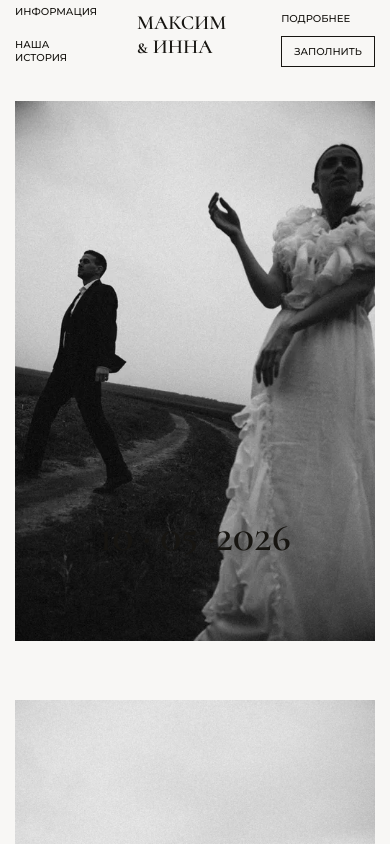
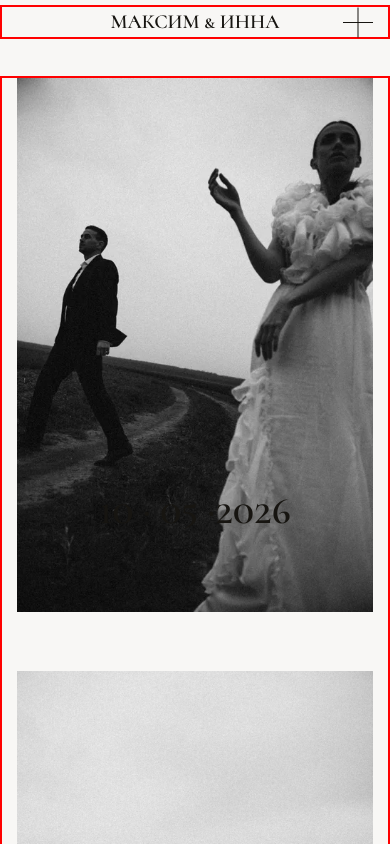
Before and after one commit to maxsotnikov/wedding-invite, a React (Vite) app: page / in a window 390 px wide. Shown: the top 844 px of the page. Built offline with nearby package versions, Linux system fonts and the light colour scheme.

Commit message:
start adding adaptive for header, make burgerButton

```diff
--- a/src/pages/home/main/sections/schedule/SсheduleSection.module.scss
+++ b/src/pages/home/main/sections/schedule/SсheduleSection.module.scss
@@ -60,8 +60,7 @@
 
     & > span:first-child {
       font-family: 'Cormorant SC', sans-serif;
-      font-weight: 500;
-      font-size: clamp(20px, 5vw, 80px);
+      font-size: clamp(1rem, 5.8vw, 6rem);
     }
 
     & > span:last-child {
--- a/src/pages/home/main/sections/timer/Timer/Timer.module.scss
+++ b/src/pages/home/main/sections/timer/Timer/Timer.module.scss
@@ -2,7 +2,7 @@
   display: flex;
   justify-content: center;
   width: 100%;
-  column-gap: clamp(50px, 2vw, 4vw);
+  column-gap: clamp(70px, 2vw, 200px);
 
 
   & > div {
@@ -17,7 +17,7 @@
       font-size: clamp(30px, 10vw, 150px);
     }
     & > span:last-child {
-      font-size: clamp(0.8rem, 1.3vw, 1.6rem);
+      font-size: clamp(16px, 1.3vw, 30px);
     }
   }
 }
--- a/src/pages/home/main/sections/timer/TimerSection.module.scss
+++ b/src/pages/home/main/sections/timer/TimerSection.module.scss
@@ -11,8 +11,6 @@
   background-repeat: no-repeat;
   background-size: cover;
   background-position: 0 50%;
-
-
 
   &::before {
     content: '';
--- a/src/pages/home/main/sections/timer/TimerSection.tsx
+++ b/src/pages/home/main/sections/timer/TimerSection.tsx
@@ -7,7 +7,7 @@ export const TimerSection = () => {
       <div className={style.container}>
         <div className={style.content}>
           <h2 className={style.title}>Обратный отсчет</h2>
-          <Timer date={new Date('2026-05-10T16:00:00Z')} />
+          <Timer date={new Date('2026-05-10T16:00:00+03:00')} />
         </div>
       </div>
     </section>
--- a/src/styles/globalStyles.scss
+++ b/src/styles/globalStyles.scss
@@ -24,7 +24,7 @@ section {
 
 h2, h3 {
   font-family: 'Cormorant SC', sans-serif;
-  font-weight: 500;
+  font-weight: inherit;
 }
 
 a {
@@ -43,9 +43,9 @@ button {
   transition: opacity 0.1s linear;
   cursor: pointer;
 
-  font-family: 'Montserrat', sans-serif;
-  font-weight: 500;
-  font-size: clamp(10px, 1vw, 15px);
+  font-family: inherit;
+  font-weight: inherit;
+  font-size: clamp(14px, 1vw, 18px);
   color: $secondaryColor;
 
   &:hover {
@@ -58,5 +58,5 @@ button {
   width: 100%;
   padding-inline: clamp(15px, 1vw, 50px);
   margin: 0 auto;
-//  border: 2px solid red;
+  border: 2px solid red;
 }
--- a/src/styles/mixins.scss
+++ b/src/styles/mixins.scss
@@ -1,8 +1,8 @@
 @use 'variables' as *;
 
 @mixin media($media) {
-  @if $media == s {
-    @media (max-width: $s) { @content; }
+  @if $media == tablet {
+    @media (max-width: $tablet) { @content; }
   }
   @else if $media == m {
     @media (max-width: $m) { @content; }
--- a/src/styles/variables.scss
+++ b/src/styles/variables.scss
@@ -3,8 +3,4 @@ $primaryColor: hsla(40, 15%, 7.84%, 1);
 $secondaryColor: hsla(40,17.65%,96.67%,1);
 
 //------------breakpoints----------
-$s: 576px;
-$m: 768px;
-$l: 992px;
-$xl: 1200px;
-$xxl: 1400px;
+$tablet: 1024px;
--- a/src/widgets/header/Header.module.scss
+++ b/src/widgets/header/Header.module.scss
@@ -1,10 +1,11 @@
 @use "@/styles/globalStyles" as *;
 @use '@/assets/fonts/fonts' as *;
+@use '@/styles/mixins' as *;
 
 .header {
   padding: 1.4vw 0;
 
-  font-size: clamp(10px, 1vw, 15px);
+  font-size: clamp(12px, 1vw, 18px);
 }
 
 .container {
@@ -19,10 +20,27 @@
   justify-self: end;
 }
 
+.navLeft, .navRight, {
+  @include media(tablet) {
+    display: none;
+  }
+;
+}
+
 .title {
   justify-self: center;
+  grid-column: 2;
 
   font-family: 'Cormorant SC', sans-serif;
   font-size: clamp(20px, 5vw, 50px);
   font-weight: 600;
 }
+
+.menu {
+  display: none;
+
+  @include media(tablet) {
+    display: block;
+    justify-self: end;
+  }
+}
--- a/src/widgets/header/Header.tsx
+++ b/src/widgets/header/Header.tsx
@@ -1,5 +1,9 @@
 import style from './Header.module.scss'
 import {Nav, type NavItemProps} from './navigation/Nav.tsx';
+import {
+  BurgerButton
+} from '@/widgets/header/burger/burgerButton/BurgerButton.tsx';
+import {useState} from 'react';
 
 const leftNav: NavItemProps[] = [
   {title: 'Информация', link: '/'},
@@ -11,12 +15,15 @@ const rightNav: NavItemProps[] = [
 ]
 
 export const Header = () => {
+  const[isOpen, setOpen] = useState(false);
+
   return (
     <header className={style.header}>
       <div className={style.container}>
         <Nav items={leftNav} className={style.navLeft}/>
         <a href={'/'} className={style.title}>Максим & Инна</a>
         <Nav items={rightNav} className={style.navRight} />
+        <BurgerButton className={style.menu} isOpen={isOpen} onClick={() => setOpen(!isOpen)} />
       </div>
     </header>
   );
--- /dev/null
+++ b/src/widgets/header/burger/burgerButton/BurgerButton.module.scss
@@ -0,0 +1,39 @@
+@use '@/styles/variables' as *;
+
+.button {
+  width: 30px;
+  height: 30px;
+  position: relative;
+  background-color: transparent;
+  border: none;
+
+  .line {
+    position: absolute;
+    width: 30px;
+    height: 1px;
+    top: 50%;
+    right: 0;
+    background-color: $primaryColor;
+    transition: transform 0.3s ease;
+
+    &:first-child {
+      transform: rotate(0deg);
+    }
+
+    // Вертикальная линия
+    &:last-child {
+      transform: rotate(90deg);
+    }
+  }
+
+  &.open {
+    .line {
+      &:first-child {
+        transform: rotate(45deg);
+      }
+      &:last-child {
+        transform: rotate(135deg);
+      }
+    }
+  }
+}
--- /dev/null
+++ b/src/widgets/header/burger/burgerButton/BurgerButton.tsx
@@ -0,0 +1,19 @@
+import style from './BurgerButton.module.scss'
+
+type Props = {
+  isOpen: boolean
+  onClick: () => void
+  className: string
+}
+
+export const BurgerButton = ({isOpen, onClick, className}: Props) => {
+  return (
+    <button
+      onClick={onClick}
+      className={`${style.button} ${className} ${isOpen ? style.open : ''}`}
+    >
+      <span className={style.line}></span>
+      <span className={style.line}></span>
+    </button>
+  );
+};
--- a/src/widgets/header/navigation/Nav.module.scss
+++ b/src/widgets/header/navigation/Nav.module.scss
@@ -2,8 +2,6 @@
 
 .list {
   display: flex;
-  align-items: center;
-  flex-wrap: wrap;
   gap: clamp(20px, 1vw, 2vw);
 }
 
```
